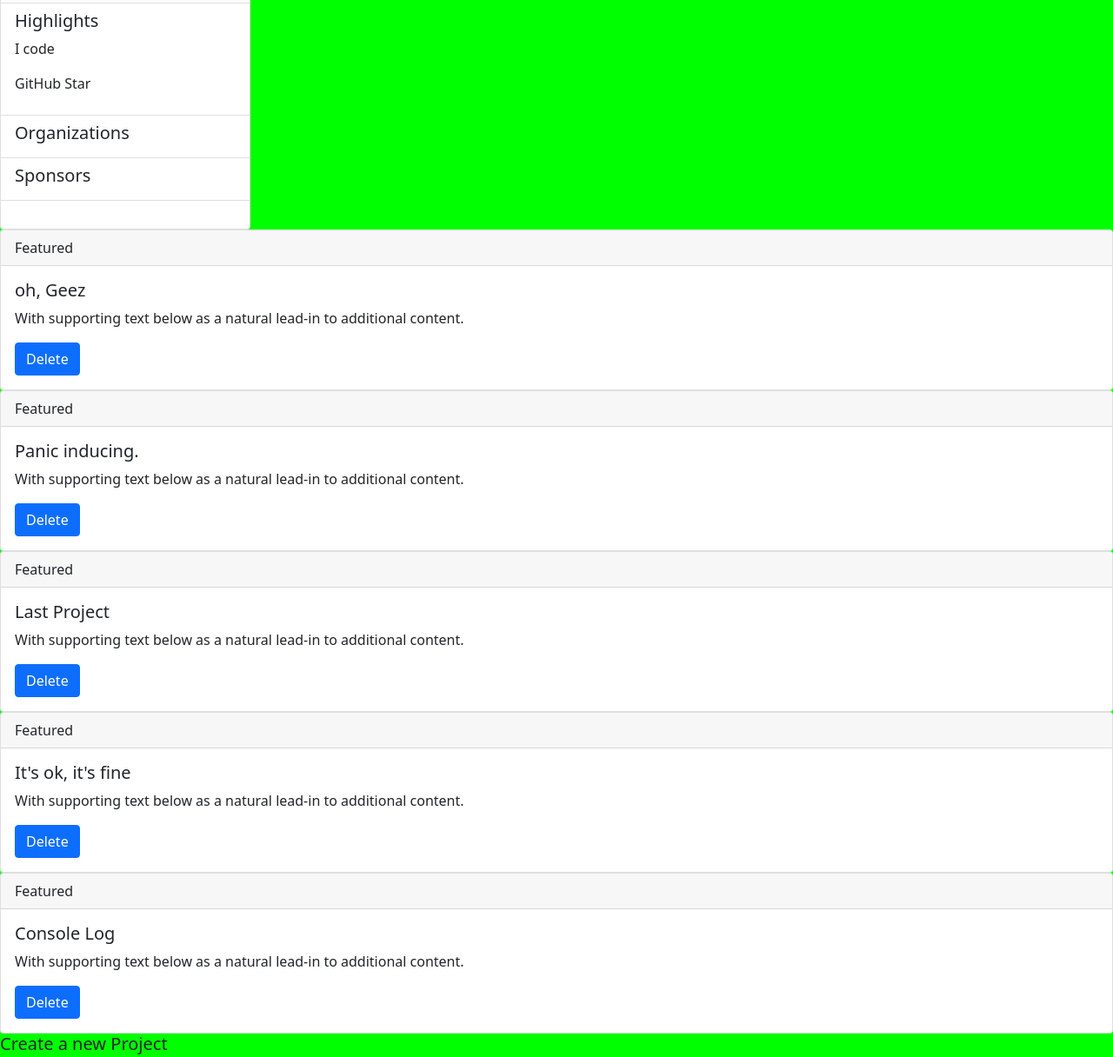
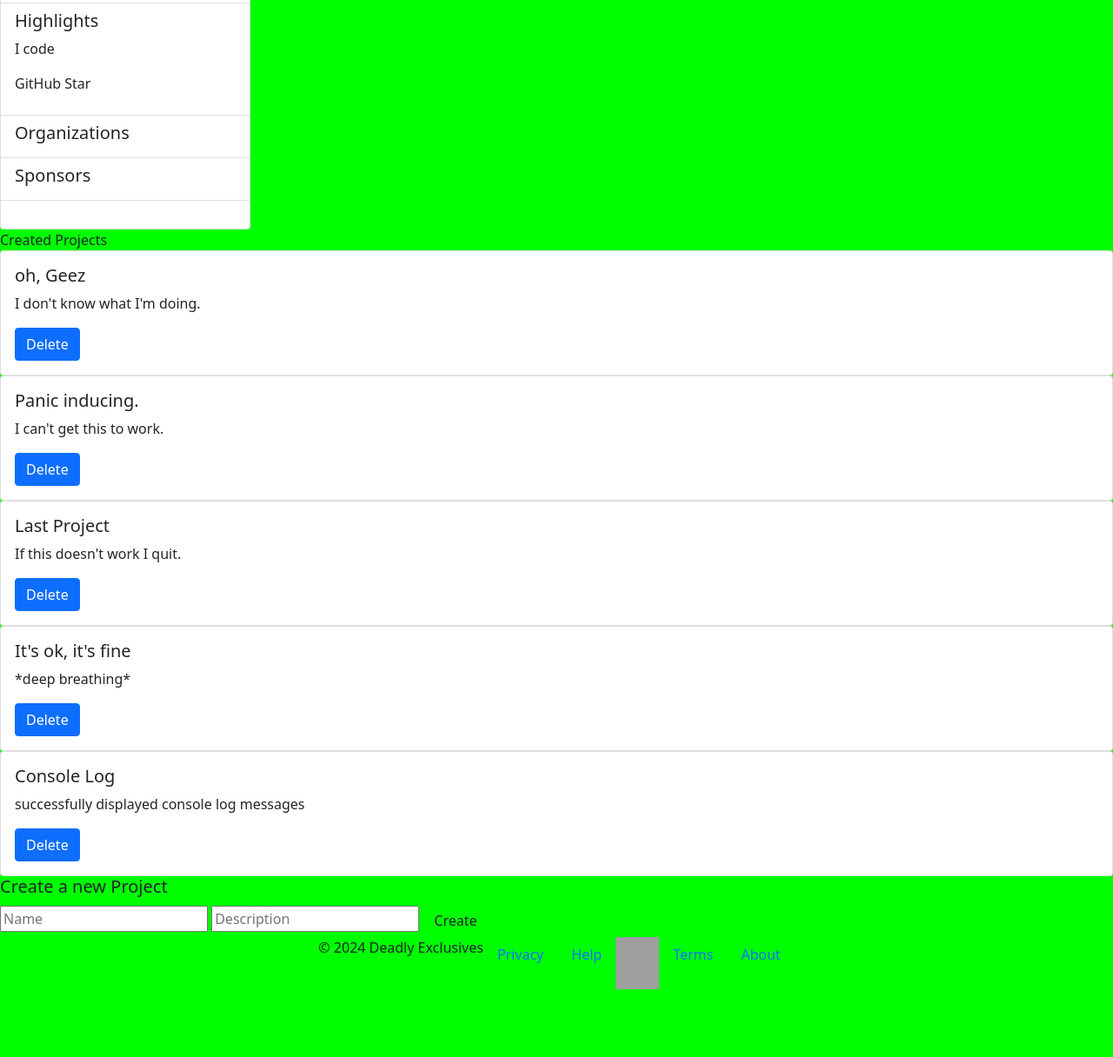
Before and after one commit to nss-evening-cohort-26/gitsub-deadly-exclusives, a plain HTML site: page projects.html in a window 1280 px wide. Shown: the part 768-1984 px from the top of the page at 87% size. After the commit the page ends 1906 px from the top, so only its background shows below. Drawn offline with nearby package versions, Linux system fonts and the light colour scheme; grey boxes are pictures that could not be loaded.

Commit message:
projects delete/create bug fixed

```diff
--- a/main.js
+++ b/main.js
@@ -161,35 +161,27 @@ const renderProjects = (array = user.projects) =>{
   let reference = ""
   array.forEach((element) => {
     reference += `<div id="display-body" class="card">
-    <div class="card-header">
-    Featured
-    </div>
     <div class="card-body">
       <h5 class="card-title">${element.name}</h5>
-      <p class="card-text">With supporting text below as a natural lead-in to additional content.</p>
+      <p class="card-text">${element.description}</p>
       <a class="btn btn-primary" id="delete--projects--${element.id}">Delete</a>
     </div>
       </div>`
   })
+renderToDom("#display-body", reference)
+}
+
 const projectCreator = () =>{
   const display =
   `<form id="submit-form">
 <h5>Create a new Project</h5>
   <input type="text" class="form-name" id="name" placeholder="Name" required>
   <input type ="text" class="form-description" id="description" id="description" placeholder="Description">
-    <button type="submit" class="btn" id="submit-btn">Create</button>
+  <button type="submit" class="btn" id="proj-submit-btn">Create</button>
 </form>`
 return display
 }
 renderToDom("#submit-form",projectCreator())
-  renderToDom("#display-body", reference)
-  document.querySelector("#submit-btn").form.addEventListener("submit",(e) =>{
-    e.preventDefault()
-    addNewProject(e)
-    renderProjects(user.projects)
-  })
-}
-
 
 const projectNameInput = document.querySelector("#name");
 const projectDescriptionInput = document.querySelector("#description");
@@ -205,7 +197,11 @@ const addNewProject = (e) =>{
   renderProjects(user.projects)
   form.reset()
 }
-
+document.querySelector("#proj-submit-btn").form.addEventListener("submit",(e) =>{
+  e.preventDefault()
+  addNewProject(e)
+  renderProjects(user.projects)
+})
 const form = document.querySelector("#submit-form")
 
 const renderRepos = (repos = user.repositories) => {
--- a/projects.html
+++ b/projects.html
@@ -10,12 +10,14 @@
 </head>
 
 <body>
+
   <div id="navbar-container"></div>
 
   <div id="sidebar">Sidebar</div>
-
+ <div>
+  <header>Created Projects</header>
   <div id="display-body"></div>
-
+</div>
   <form id="submit-form"></form>
 
   <footer id="footer"></footer>
```
Lines whose indentation alone changed are shown as unchanged.
